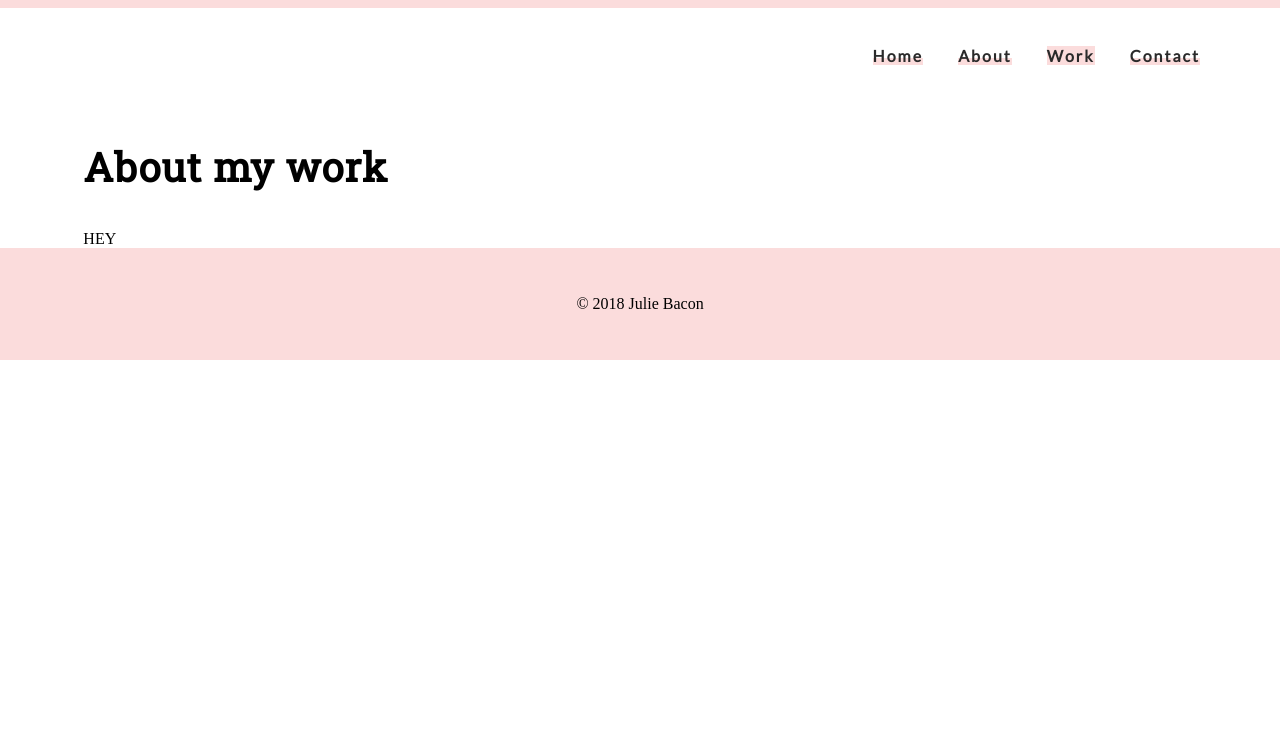
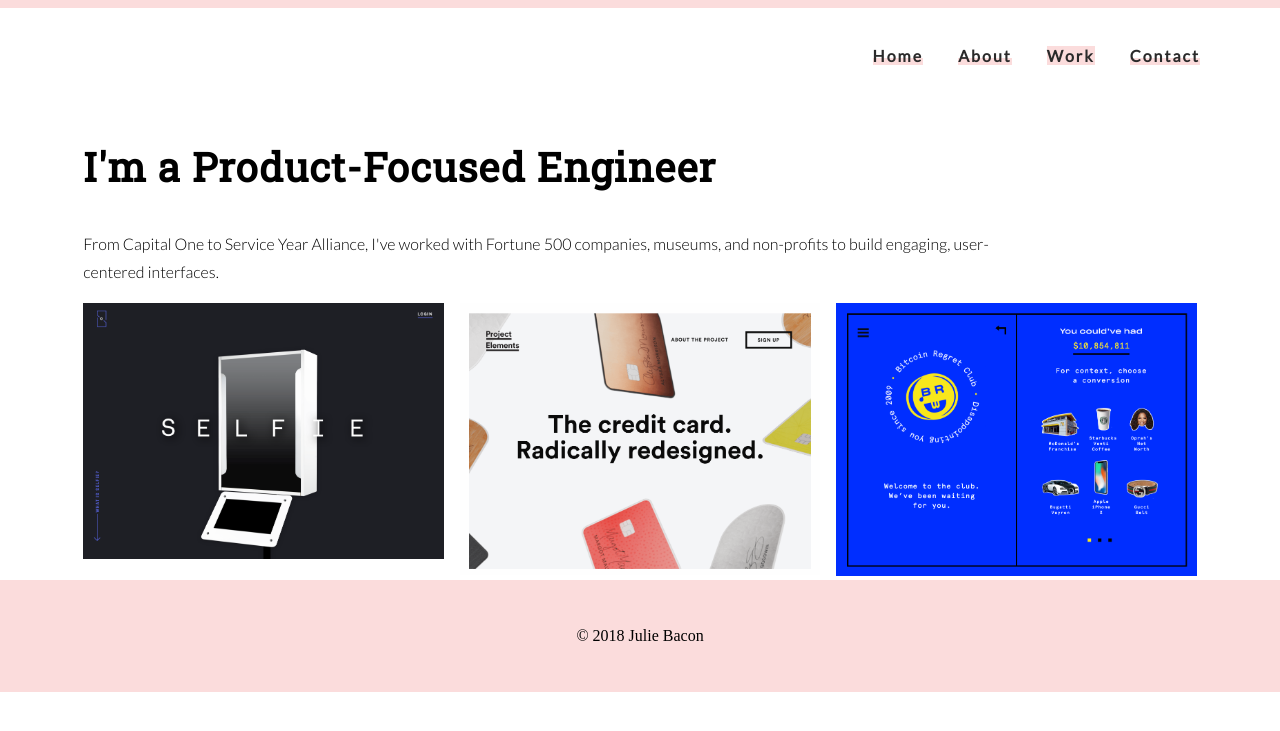
Before and after one commit to j-baconator/j-baconator.github.io, a Jekyll site: the page built from work.html, in a window 1280 px wide. Shown: the top 731 px of the page. Built offline with Jekyll 4.4.1, drawn with Linux system fonts in a browser that asks for light colours; nearby versions of some CDN libraries.

Commit message:
responsiveness coming in hot

```diff
--- a/_layouts/default.html
+++ b/_layouts/default.html
@@ -8,7 +8,6 @@
                 <div class="row center-sm">
                     <div class="col-sm-12 col-md-11">
                         {{ content }}
-                        HEY
                     </div>
                 </div>
             </div>
--- a/assets/_sass/_nav.scss
+++ b/assets/_sass/_nav.scss
@@ -3,18 +3,24 @@
 .nav {
     background-color: white;
     height: 6rem;
-    text-align: right;
-    display: flex;
-    flex-direction: column;
-    justify-content: center;
     border-top: 8px solid $pink;
-    padding: 0 4rem;
+    padding: 0;
     font-family: 'Lato', sans-serif;
     font-weight: 300;
+    text-align: center;
+
+    @include breakpoint(medium) {
+        text-align: right;
+        display: flex;
+        flex-direction: column;
+        justify-content: center;
+        padding: 0 4rem;
+    }
 }
 
 .nav__items {
     list-style-type: none;
+    padding: 0;
 }
 
 .nav__link {
@@ -25,7 +31,7 @@
         font-weight: bold;
         letter-spacing: 2px;
         font-size: 1rem;
-        margin: 1rem;
+        margin: 0.5rem;
         text-decoration: none;
         background-position: 0 0.6rem;
         background-repeat: no-repeat;
@@ -39,6 +45,10 @@
             background-image: linear-gradient(180deg,transparent 0,$pink 0);
             background-position-y: 0;
         }
+
+        @include breakpoint(medium) {
+            margin: 1rem;
+        }
     }
 }
 
--- /dev/null
+++ b/assets/_sass/_photo.scss
@@ -0,0 +1,3 @@
+.headshot {
+    width: 100%;
+}
--- a/css/styles.scss
+++ b/css/styles.scss
@@ -7,4 +7,5 @@
 
 // Components
 @import 'nav';
+@import 'photo';
 @import 'footer';
--- a/work.html
+++ b/work.html
@@ -2,4 +2,21 @@
 layout: default
 active: work
 ---
-<h1>About my work</h1>
+<div class="row">
+    <div class="col-sm-12 col-md-10">
+        <h1>I'm a Product-Focused Engineer</h1>
+        <p>From Capital One to Service Year Alliance, I've worked with Fortune 500 companies, museums, and non-profits to build engaging, user-centered interfaces.</p>
+    </div>
+</div>
+
+<div class="row">
+    <div class="col-sm-12 col-md-4">
+        <img src="assets/img/work/selfie.png" class="headshot">
+    </div>
+    <div class="col-sm-12 col-md-4">
+        <img src="assets/img/work/capital-one.png" class="headshot">
+    </div>
+    <div class="col-sm-12 col-md-4">
+        <img src="assets/img/work/bitcoin-regret.png" class="headshot">
+    </div>
+</div>
```
Also changed, not shown: about.html (+15 -5 lines), assets/img/work/bitcoin-regret.png (added), assets/img/work/capital-one.png (added), assets/img/work/selfie.png (added).
